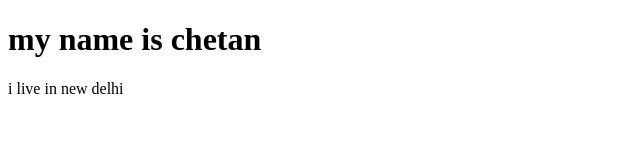
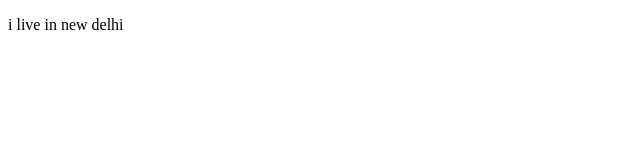
Before and after one commit to chetanyadav3342/frontend, a plain HTML site: page index.html in a window 1280 px wide. Shown: the whole page, without its empty margins (0-640 px from the left). Drawn offline with Linux system fonts and the light colour scheme.

Commit message:
ujioujiouiou

```diff
--- a/index.html
+++ b/index.html
@@ -6,7 +6,7 @@
     <title>Document</title>
 </head>
 <body>
-    <h1>my name is chetan</h1>
+
     <p>i live in new delhi</p>
 </body>
 </html>
```
